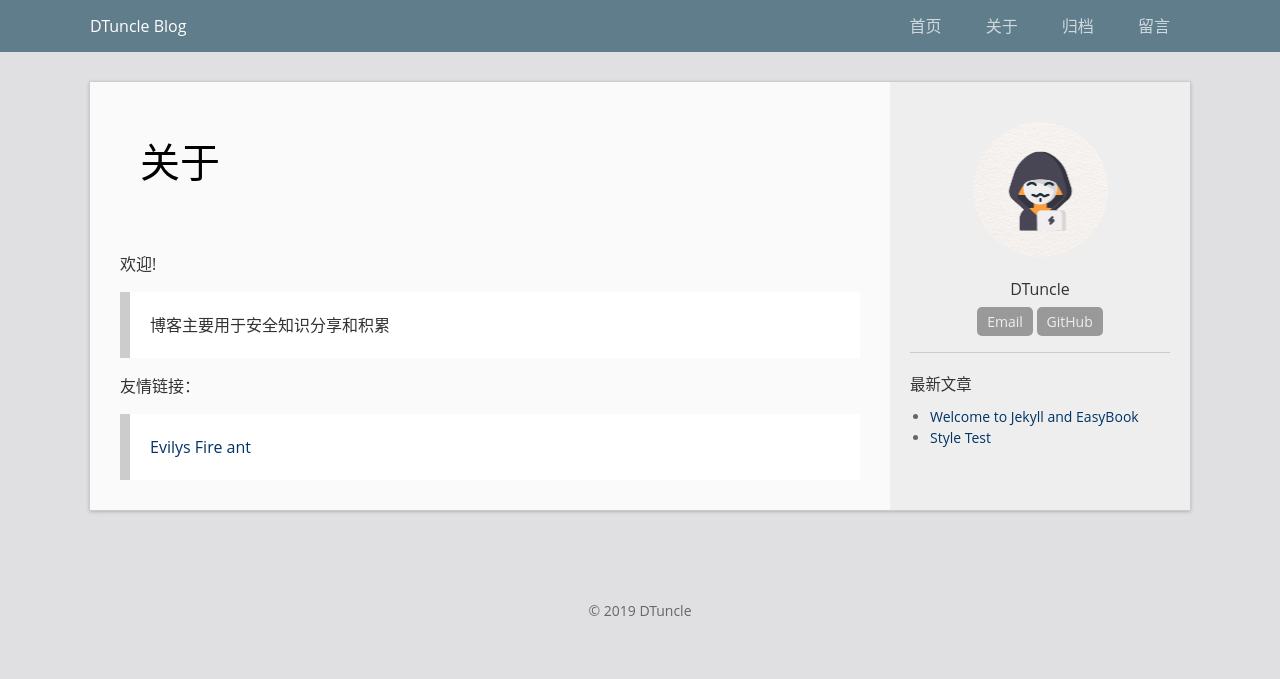
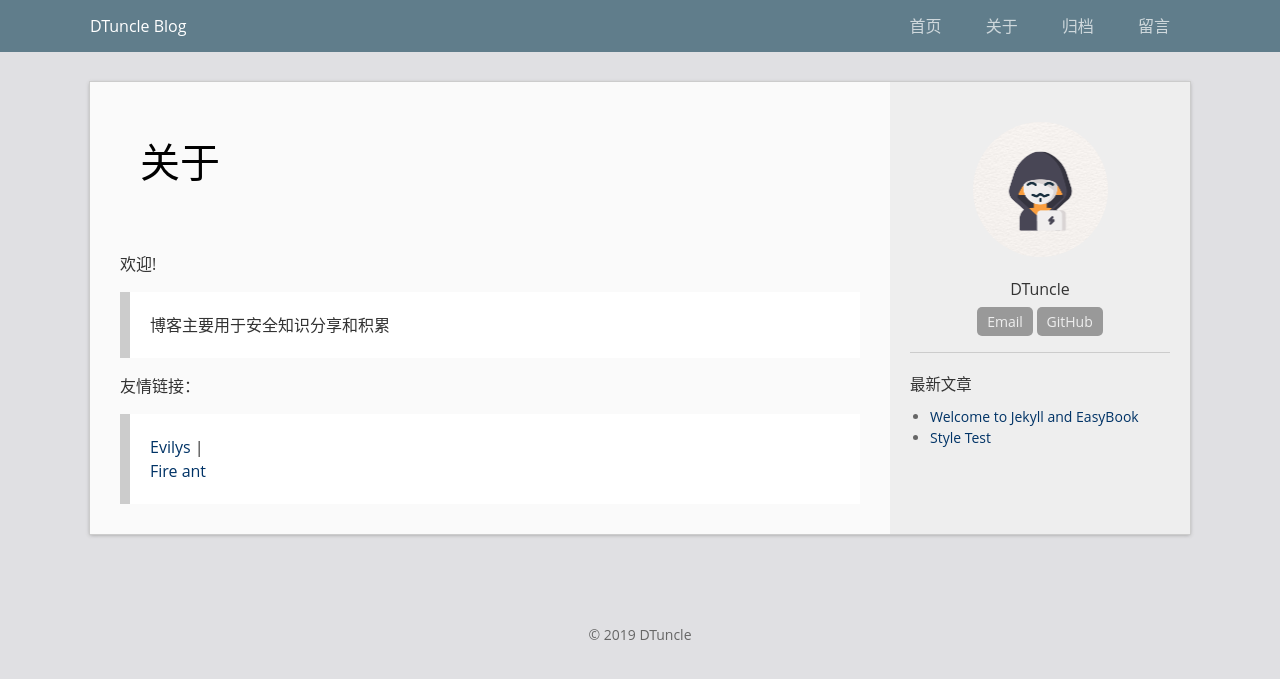
Before and after one commit to dtuncle/dtuncle.github.io, a Jekyll site: the page built from about.md, in a window 1280 px wide. Shown: the top 679 px of the page. Built offline with Jekyll 4.4.1, drawn with Linux system fonts in a browser that asks for light colours.

```diff
--- a/about.md
+++ b/about.md
@@ -11,5 +11,5 @@
 
 友情链接：
 
-> <a href="https://www.evilys.top/" target="_blank">Evilys</a>
+> <a href="https://www.evilys.top/" target="_blank">Evilys</a>  |
 > <a href="https://www.luolikong.vip/" target="_blank">Fire ant</a>
```
